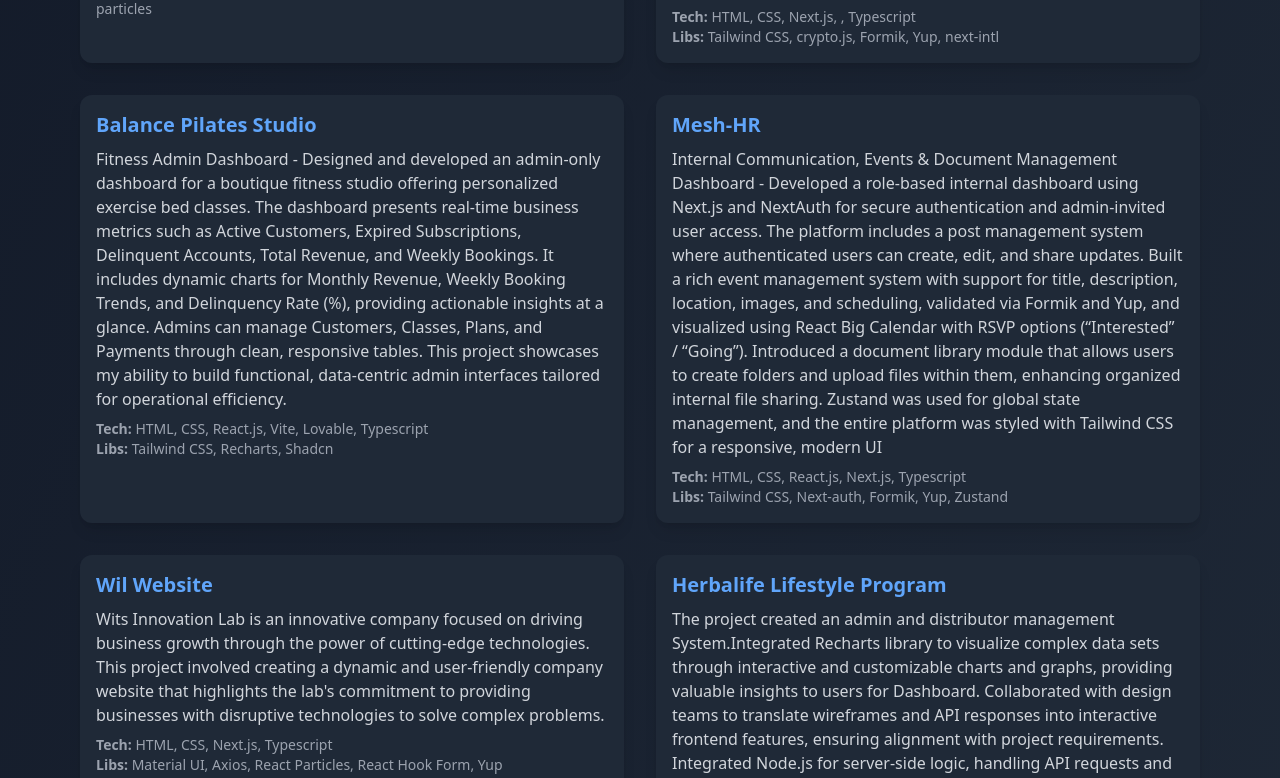
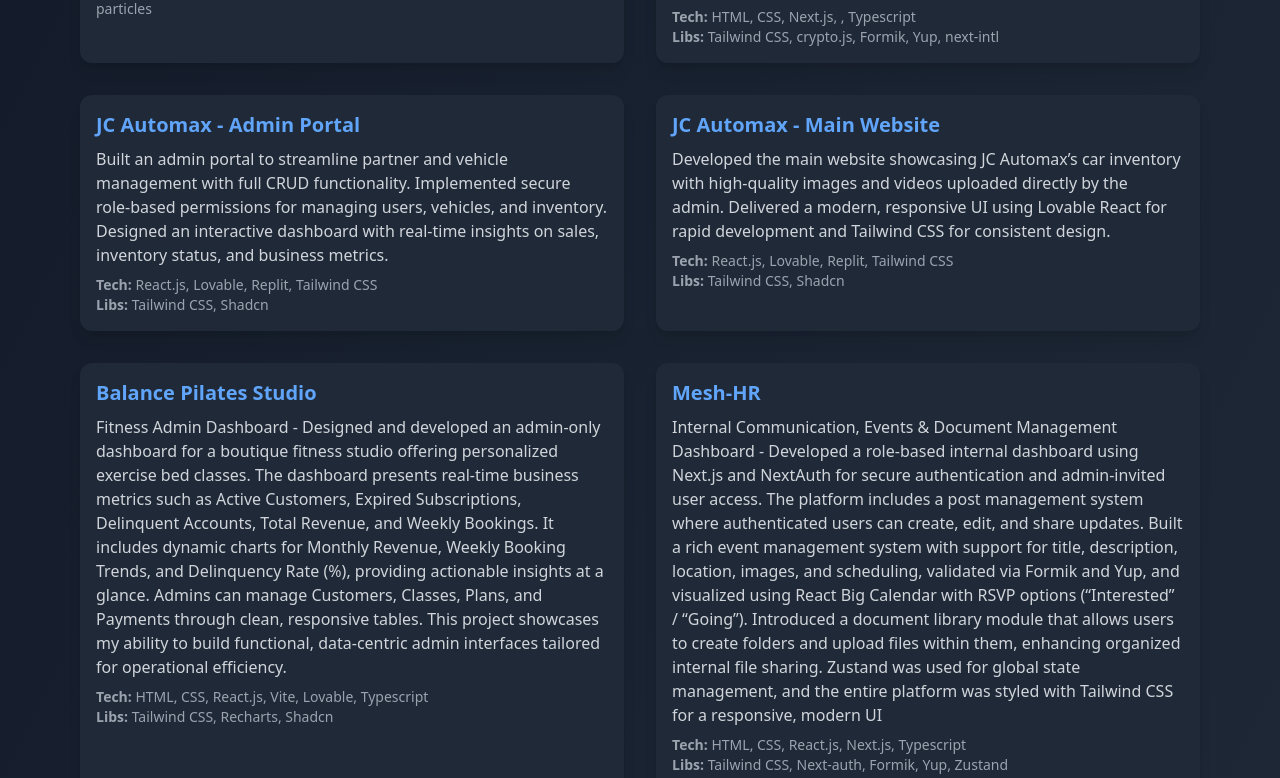
Before and after one commit to karanvirsingh011998/portfolio, a React (Vite) app: page /#/projects in a window 1280 px wide. Shown: the part 1242-2020 px from the top of the page. Built offline with nearby package versions, Linux system fonts and the light colour scheme.

Commit message:
added new projects

```diff
--- a/src/pages/data/projects.ts
+++ b/src/pages/data/projects.ts
@@ -6,7 +6,6 @@
 import oribtal from "../../assets/images/orbital.png";
 import fitfocus from "../../assets/images/fitfocus.png";
 import Aurelius from "../../assets/images/Aurelius.png";
-
 
 export const projects = [
   {
@@ -48,7 +47,7 @@
       "Tailwind CSS",
       "Framer Motion",
       "Bolt.new",
-      "Netlify"
+      "Netlify",
     ],
   },
   {
@@ -72,7 +71,7 @@
     link: "https://github.com/karanvirsingh011998/realtime-tracking",
     image: realtimetrackingScrenshot,
     techStack: ["Express.js", "Socket.io", "Node.js", "Leaflet"],
-    libraries: []
+    libraries: [],
   },
   {
     title: "Form Validations",
@@ -80,7 +79,7 @@
     link: "https://karanvirsingh011998.github.io/FormsAndValidations/",
     image: formValidation,
     techStack: ["React.js", "React Hook Form", "Formik", "Yup", "Zod"],
-    libraries: []
+    libraries: [],
   },
   {
     title: "Far Away - Travel List",
@@ -95,7 +94,7 @@
     link: "https://github.com/karanvirsingh011998/pizzaMenu",
     image: pizzaMenu,
     techStack: ["HTML", "CSS", "React.js"],
-    libraries: []
+    libraries: [],
   },
 ];
 
@@ -119,15 +118,24 @@
     desc: "Community Schools Connection - A centralized admin dashboard for schools to manage feeds, groups, and members with role-based access, analytics, and secure controls—enhancing community engagement and collaboration.",
     link: "https://communityschools.resourceportal.com/",
     techStack: ["Next.js", "Typescript"],
-    libraries: ["Material UI", "Socket IO" , "React Big Calendar", "Yup", "Formik", "React Responsive Carousel", "Redux"],
+    libraries: [
+      "Material UI",
+      "Socket IO",
+      "React Big Calendar",
+      "Yup",
+      "Formik",
+      "React Responsive Carousel",
+      "Redux",
+    ],
   },
   {
     title: "Encapsulate",
     desc: "A CRM integration project that connects user accounts with Capsulate CRM. The application allows users to manage their profiles, edit details, and configure settings, including the ability to disconnect their Capsulate account seamlessly. The project ensures smooth data synchronization and a user-friendly experience for managing CRM connections.",
     techStack: ["HTML", "CSS", "Next.js", "Typescript"],
     libraries: ["Material UI", "Fromik", "Yup", "React Redux", "React Helmet"],
-    link: "https://capsulecrm.lusites.xyz/"
-  }, {
+    link: "https://capsulecrm.lusites.xyz/",
+  },
+  {
     title: "Flahybase",
     desc: "A biotechnology company website showcasing an AI-driven ecosystem for Precision Oncology. Flahybase develops cutting-edge detection and diagnostic products powered by artificial intelligence and collaborates with leading institutions to advance targeted therapies. The website features a landing page with sections for About, Diagnostics ,Team,and Contact Us.",
     techStack: ["HTML", "CSS", "Next.js"],
@@ -139,14 +147,30 @@
       "p5-wrapper/react",
       "react-particles",
     ],
-    link: "https://flahybase.com",
+    link: "https://flahyhealth.com",
   },
   {
     title: "FlahyRecovery",
     desc: "FlahyRecovery is a biotechnology company website designed to streamline workflows with dedicated portals for users, admins, and commercial partners. The website features a landing page and User Portal: Allows users to upload and download their reports. Admin Portal: Enables admins to manage user data by uploading and downloading reports, as well as creating new reports and user accounts. Commercial Partner Portal: Allows partners to add new users and upload reports for them if already created.",
     techStack: ["HTML", "CSS", "Next.js", , "Typescript"],
     libraries: ["Tailwind CSS", "crypto.js", "Formik", "Yup", "next-intl"],
-    link: "https://flahyrecovery.com",
+    link: "https://flahyhealth.com/flahyrecovery",
+  },
+
+  {
+    title: "JC Automax - Admin Portal",
+    desc: "Built an admin portal to streamline partner and vehicle management with full CRUD functionality. Implemented secure role-based permissions for managing users, vehicles, and inventory. Designed an interactive dashboard with real-time insights on sales, inventory status, and business metrics.",
+    techStack: ["React.js", "Lovable", "Replit", "Tailwind CSS"],
+    libraries: ["Tailwind CSS", "Shadcn"],
+    link: "https://admin.jcautomax.com/",
+  },
+
+  {
+    title: "JC Automax - Main Website",
+    desc: "Developed the main website showcasing JC Automax’s car inventory with high-quality images and videos uploaded directly by the admin. Delivered a modern, responsive UI using Lovable React for rapid development and Tailwind CSS for consistent design.",
+    techStack: ["React.js", "Lovable", "Replit", "Tailwind CSS"],
+    libraries: ["Tailwind CSS", "Shadcn"],
+    link: "https://jcautomax.com/",
   },
   {
     title: "Balance Pilates Studio",
@@ -185,8 +209,7 @@
     desc: "Streamlining software projects with customizable workflows, task assignments, and progress tracking. Developed and enhanced frontend features using React.js, integrated Ant Design (antd) components, and utilized Chart.js for data visualization. Used React and Redux for state management in the application along with the use of React Hooks. Build robust backend services and APIs with Node.js and Express.js. Design and implement MongoDB schemas using Mongoose for efficient data storage and retrieval.",
     techStack: ["HTML", "CSS", "Next.js", "Node.js", "Express.js", "MongoDB"],
     libraries: ["Redux", "Antd", "Chart.js", "Typescript"],
-    link: "https://planit.thewitslab.com"
-
+    link: "https://planit.thewitslab.com",
   },
   {
     title: "Wil Portfolio",
--- a/src/pages/data/skills.ts
+++ b/src/pages/data/skills.ts
@@ -45,6 +45,7 @@
       { name: "Deepseek", level: 80 },
       { name: "Cursor", level: 85 },
       { name: "Lovable", level: 75 },
+      { name: "Replit", level: 65 },
       { name: "Bolt.new", level: 70 },
       { name: "Trae", level: 65 },
       { name: "Codeium", level: 80 },
```
Also changed, not shown: 1 other file (tests, documents, lock files or other folders).
